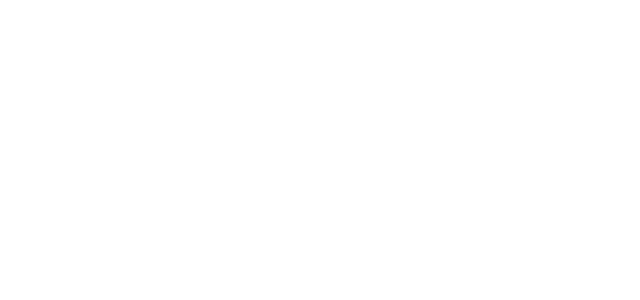
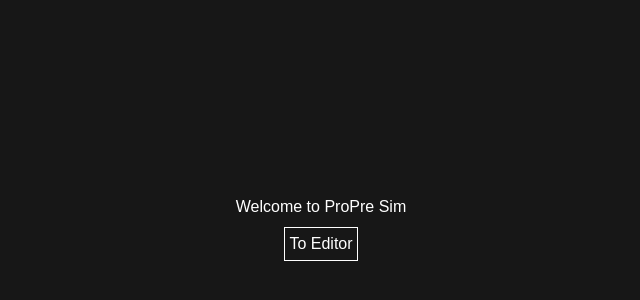
Before and after one commit to akael888/propre-sim, a Next.js app: page / in a window 1280 px wide. Shown: the part 172-472 px from the top of the page, without its empty margins (319-959 px from the left). Built offline with nearby package versions, Linux system fonts and the light colour scheme.

Commit message:
feat : Setup Home Screen

```diff
--- a/src/app/page.tsx
+++ b/src/app/page.tsx
@@ -1,5 +1,12 @@
-import Image from "next/image";
+import Link from "next/link";
 
 export default function Home() {
-  return <></>;
+  return (
+    <>
+      <div className="w-screen h-screen flex flex-col justify-center items-center bg-foreground text-background gap-2">
+        <p>Welcome to ProPre Sim</p>
+        <Link href="/editor" className="border-1 p-1">To Editor</Link>
+      </div>
+    </>
+  );
 }
```
